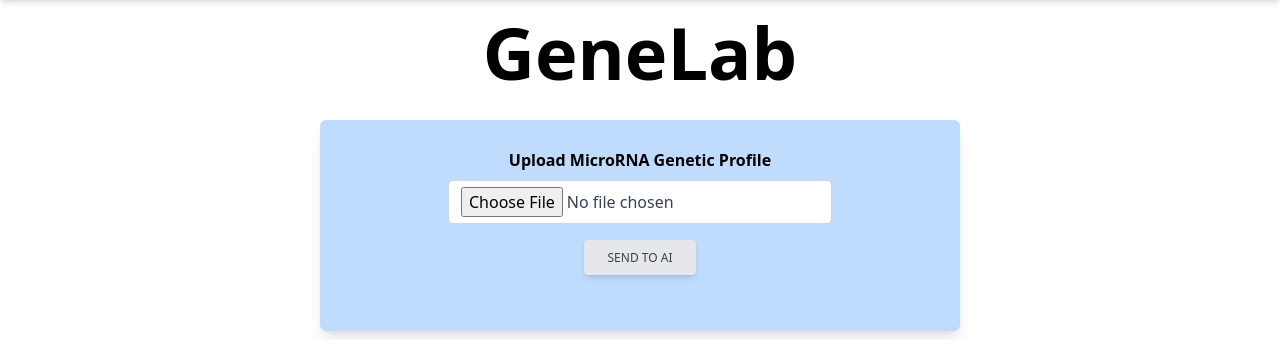
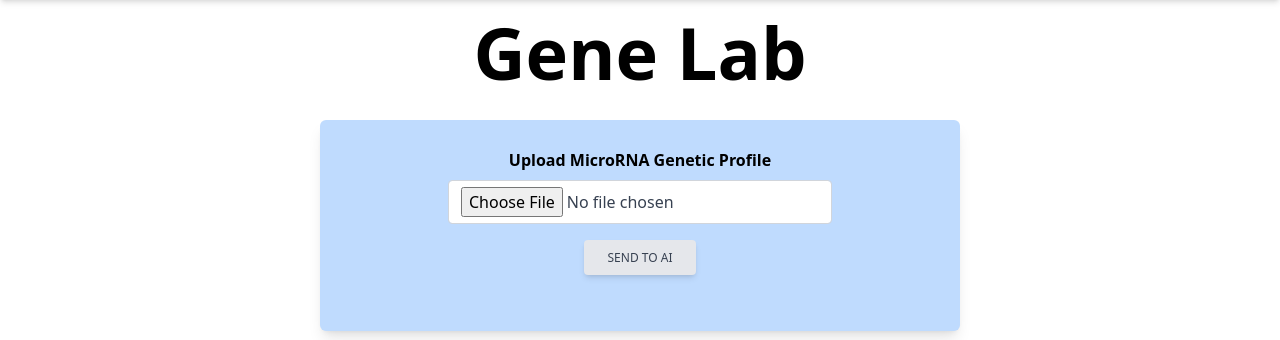
Before and after one commit to redmac135/cwsf2022, a Django app: page /app/genelab in a window 1280 px wide. Shown: the part 116-456 px from the top of the page. Run offline with Django 4.2, Linux system fonts and the light colour scheme; style sheets or scripts are compiled from the project's sources; parts of the project's set-up code (start-up, migrations or seed data) failed here and were passed over.

Commit message:
add space to genelab

```diff
--- a/cwsf/diagnose/templates/diagnose/genelab_form.html
+++ b/cwsf/diagnose/templates/diagnose/genelab_form.html
@@ -2,7 +2,7 @@
 
 {% block content %}
 
-<h1 class="font-bold text-clr-accent-1 text-7xl text-center mb-8">GeneLab</h1>
+<h1 class="font-bold text-clr-accent-1 text-7xl text-center mb-8">Gene Lab</h1>
 
 <div class="flex-auto p-2 m-auto rounded-md shadow-lg lg:w-1/2 bg-blue-200">
     <form action="" method="post" enctype="multipart/form-data">
```
